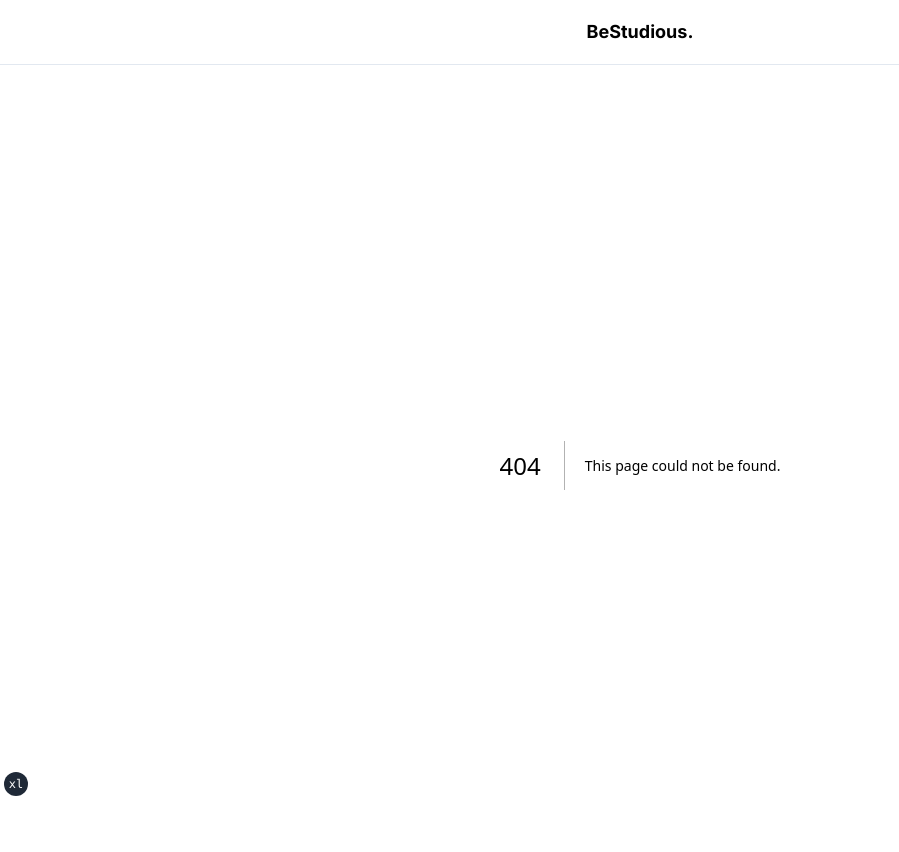
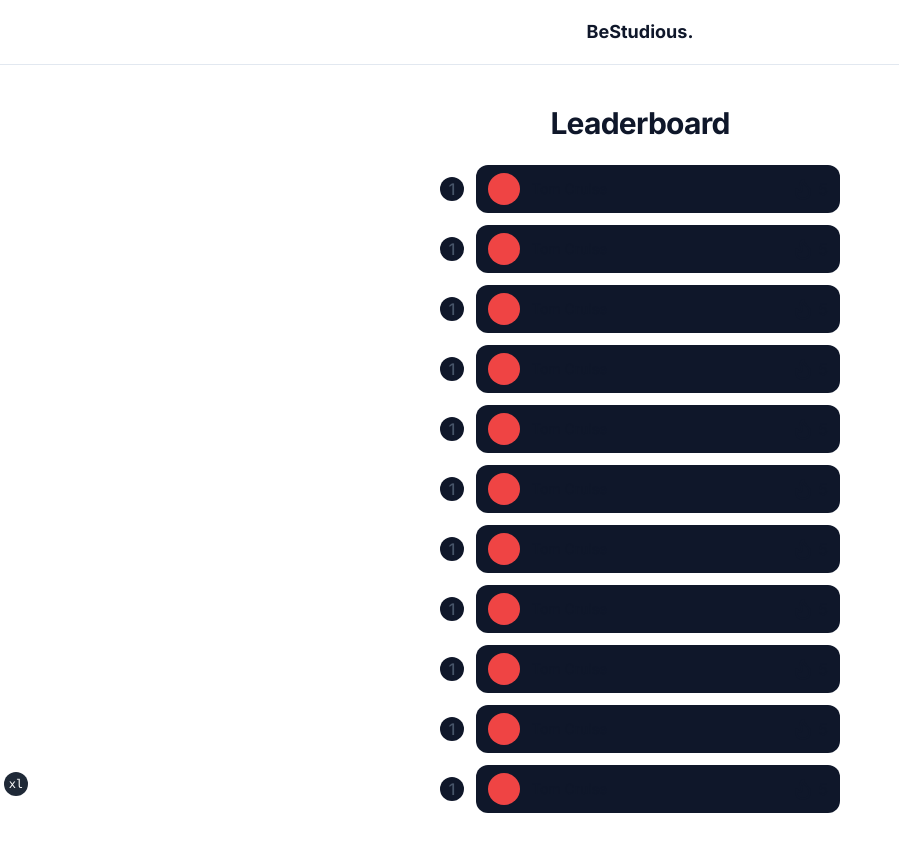
Before and after one commit to arihanv/BeStudious, a Next.js app: page /leaderboard in a window 1280 px wide. Before the commit this address had no page. Shown: the top 852 px of the page, without its empty margins (0-899 px from the left). Built offline with nearby package versions, Linux system fonts and the light colour scheme.

Commit message:
feat: Make Leaderboard UI

```diff
--- a/app/feed/page.tsx
+++ b/app/feed/page.tsx
@@ -1,8 +1,8 @@
 import Link from "next/link"
 
 import { siteConfig } from "@/config/site"
+import { Badge } from "@/components/ui/badge"
 import { buttonVariants } from "@/components/ui/button"
-import { Badge } from "@/components/ui/badge"
 import { Separator } from "@/components/ui/separator"
 import Posts from "@/components/posts/posts"
 
@@ -11,13 +11,12 @@
     <section className="container flex flex-col items-center justify-center gap-6 pb-8 pt-6 md:py-10">
       <div className="flex max-w-[480px] flex-col items-center gap-2">
         <Badge className="" variant={"outline"}>
-            Today's Prompt
+          {"Today's Prompt"}
         </Badge>
         <h1 className="text-2xl font-bold">Study In Some Place Different</h1>
-        <div className="w-full border-b flex flex-1">
-        </div>
+        <div className="flex w-full flex-1 border-b"></div>
       </div>
-      <Posts/>
+      <Posts />
     </section>
   )
 }
--- /dev/null
+++ b/app/leaderboard/page.tsx
@@ -0,0 +1,12 @@
+import Leaderboard from "@/components/rankings/leaderboard"
+
+export default function IndexPage() {
+  return (
+    <section className="container flex flex-col items-center justify-center gap-6 pb-8 pt-6 md:py-10">
+      <div className="flex max-w-[480px] flex-col items-center gap-2 text-3xl font-bold tracking-tight">
+       Leaderboard
+      </div>
+      <Leaderboard/>
+    </section>
+  )
+}
--- a/components/posts/post.tsx
+++ b/components/posts/post.tsx
@@ -4,15 +4,15 @@
 import Reactions from "./reactions"
 
 type Props = {
-    name: string
+  name: string
 }
 
-export default function Post({name}: Props) {
+export default function Post({ name }: Props) {
   return (
-    <div className="w-full max-w-[400px] gap-3 flex flex-col">
-      <div className="flex justify-between items-center px-3">
-        <div className="flex gap-2 items-center">
-          <div className="w-8 h-8 bg-red-500 rounded-full"></div>
+    <div className="flex w-full max-w-[400px] flex-col gap-3">
+      <div className="flex items-center justify-between px-3">
+        <div className="flex items-center gap-2">
+          <div className="h-8 w-8 rounded-full bg-red-500"></div>
 
           <div className="flex flex-col gap-1 text-xs">
             <div>{name}</div>
@@ -23,8 +23,8 @@
           <MoreVertical />
         </div>
       </div>
-      <div className=" bg-slate-800 h-[450px] rounded-xl border-2 border-black ring-2 ring-slate-900 p-2 relative flex items-center justify-center">
-        "Image Here"
+      <div className=" relative flex h-[450px] items-center justify-center rounded-xl border-2 border-black bg-slate-800 p-2 ring-2 ring-slate-900">
+        {"[Image Here]"}
         <div className="absolute bottom-0 right-0 p-3">
           <Reactions />
         </div>
--- a/components/posts/posts.tsx
+++ b/components/posts/posts.tsx
@@ -5,7 +5,7 @@
 
 export default function Posts({}: Props) {
   return (
-    <div className='w-full flex flex-col items-center gap-12'>
+    <div className='flex w-full flex-col items-center gap-12'>
         <Post name={"James Bond"}/>
         <Post name={"Ben Dover"}/>
     </div>
--- /dev/null
+++ b/components/rankings/leaderboard.tsx
@@ -0,0 +1,22 @@
+import React from 'react'
+import Rank from './rank'
+
+type Props = {}
+
+export default function Leaderboard({}: Props) {
+  return (
+    <div className='flex w-full flex-col items-center gap-3'>
+        <Rank/>
+        <Rank/>
+        <Rank/>
+        <Rank/>
+        <Rank/>
+        <Rank/>
+        <Rank/>
+        <Rank/>
+        <Rank/>
+        <Rank/>
+        <Rank/>
+    </div>
+  )
+}
--- /dev/null
+++ b/components/rankings/rank.tsx
@@ -0,0 +1,23 @@
+import React from "react"
+import { Flame } from "lucide-react"
+
+type Props = {}
+
+export default function Rank({}: Props) {
+  return (
+    <div className="flex w-full max-w-[400px] items-center gap-3">
+      <div className="flex  h-6 w-6 items-center justify-center rounded-full bg-slate-900 p-3 font-medium text-slate-600">
+        1
+      </div>
+      <div className="flex flex-1 items-center justify-between gap-3 rounded-xl bg-slate-900 p-2 px-3">
+        <div className="flex items-center gap-3">
+          <div className="h-8 w-8 rounded-full bg-red-500"></div>
+          <div className="text-sm">Tom Cruise</div>
+        </div>
+        <div className="flex items-center gap-1">
+          <Flame /> 5
+        </div>
+      </div>
+    </div>
+  )
+}
```
